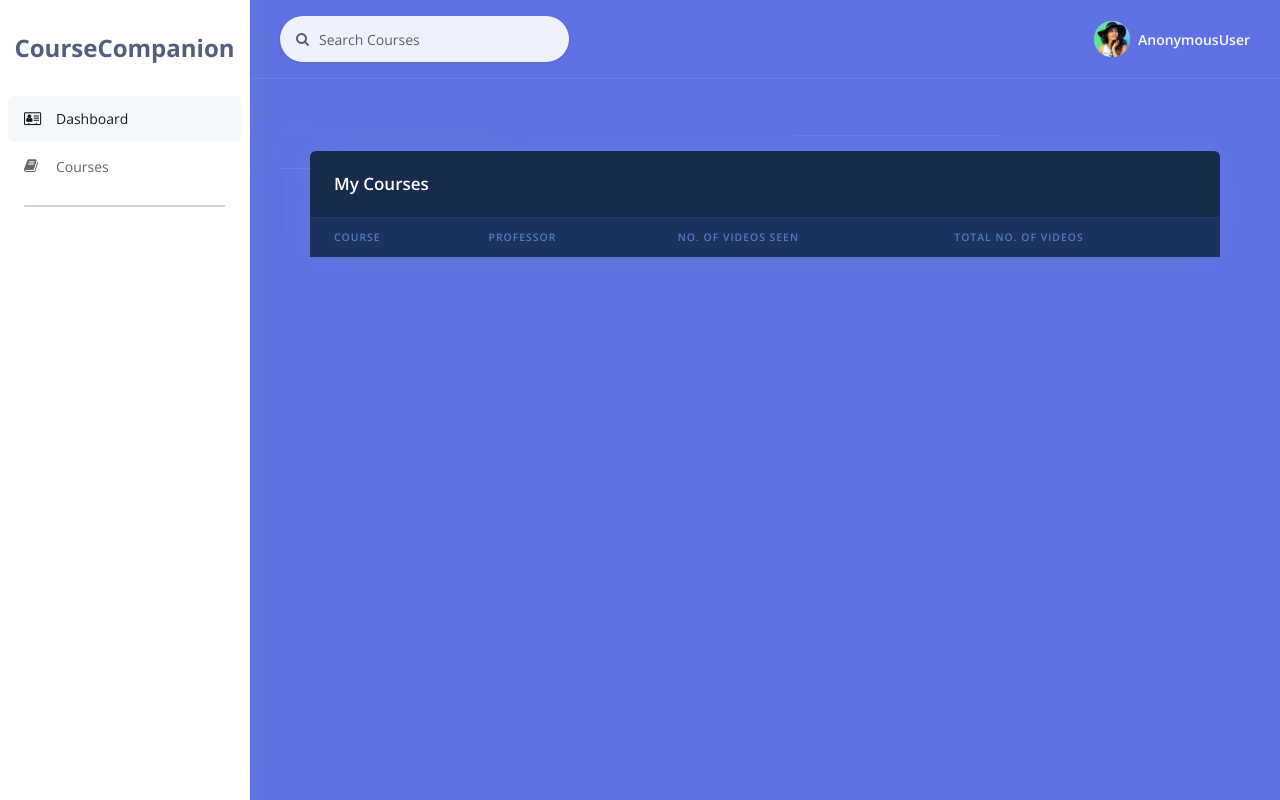
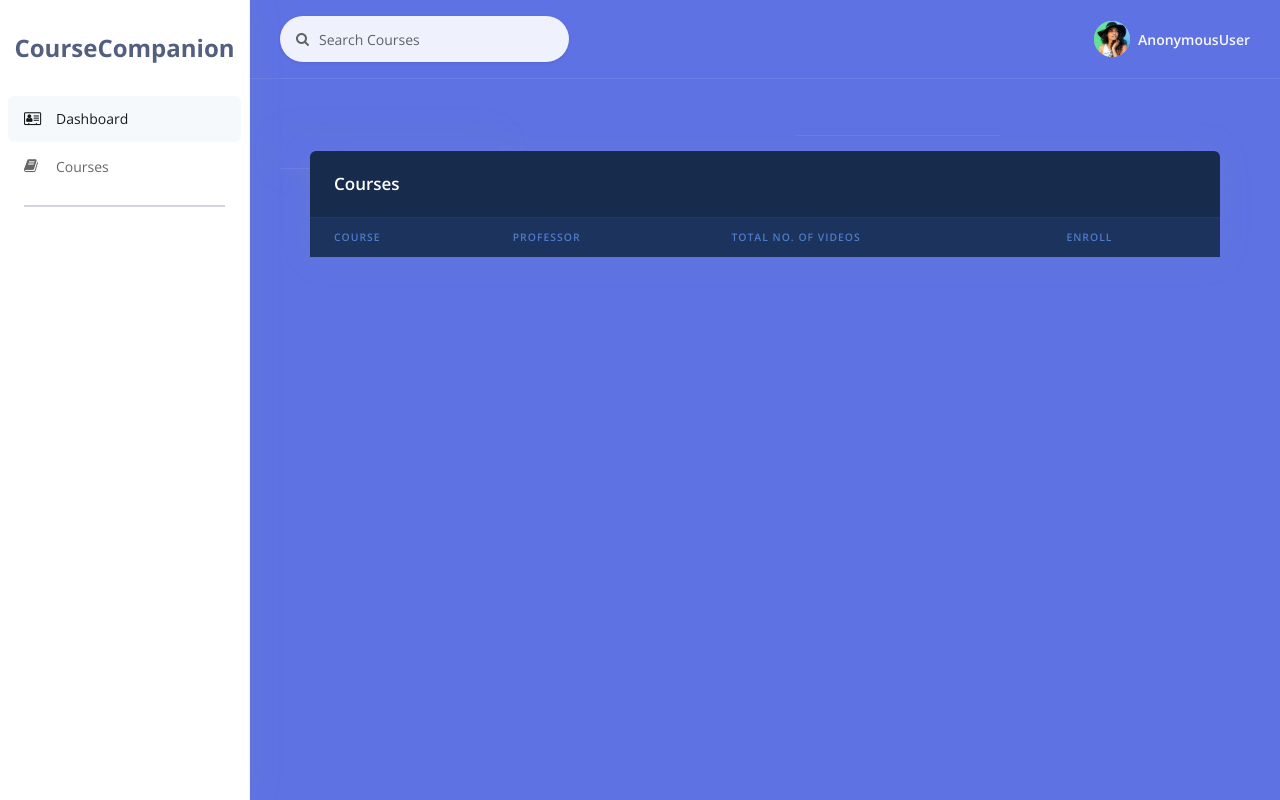
Before and after one commit to Neo945/CourseCompanion, a Django app: page /user/courses in a window 1280 px wide. Run offline with Django 3.2, Linux system fonts and the light colour scheme; lists and menus that the app fills with data are empty; some libraries are stand-ins or nearby versions.

Commit message:
Search field added in dashboard

```diff
--- a/accounts/views.py
+++ b/accounts/views.py
@@ -52,7 +52,10 @@ def enrolled_courses_list(request):
 @permission_classes([IsAuthenticated])
 def enroll_courses(request):
     serial = EnrollCreateSerializer(data=request.data or None)
+
     if serial.is_valid():
+        if Enroll.objects.filter(course=serial.validated_data['course']).exists():
+            return Response({"message":"Already exists"},status=201)
         serial.save(user=Profile.objects.filter(user=request.user).first())
         return Response(serial.data,status=200)
     return Response({},status=400)
--- a/templates/accounts/courses.html
+++ b/templates/accounts/courses.html
@@ -113,7 +113,7 @@
             var table = document.getElementsByTagName("table")[0];
             var i=table.rows.length - 1
             console.log(i)
-            while (i>2){
+            while (i>=1){
               table.deleteRow(i)
               i-=1
             }
--- a/templates/accounts/dashboard.html
+++ b/templates/accounts/dashboard.html
@@ -66,7 +66,7 @@
                 <span class="input-group-text"><i class="fa fa-search" aria-hidden="true"></i>
                 </span>
               </div>
-              <input class="form-control" placeholder="Search Courses" type="text" id="search">
+              <input class="form-control" placeholder="Search Courses" type="text" id="search" onkeypress="HandleKeypress(event)">
             </div>
           </div>
           <button type="button" class="close" data-action="search-close" data-target="#navbar-search-main"
@@ -171,7 +171,7 @@
           <div class="col">
             <div class="card bg-default shadow">
               <div class="card-header bg-transparent border-0">
-                <h3 class="text-white mb-0">My Courses</h3>
+                <h3 class="text-white mb-0">Courses</h3>
               </div>
               <div class="table-responsive">
                 <table class="table align-items-center table-dark table-flush">
@@ -181,8 +181,8 @@
 
                       <th scope="col" class="sort" data-sort="budget">Professor</th>
 
-                      <th scope="col" class="sort" data-sort="completion">No. Of Videos Seen</th>
                       <th scope="col" class="sort" data-sort="completion">Total No. Of Videos</th>
+                      <th scope="col" class="sort" data-sort="completion">Enroll</th>
                     </tr>
                   </thead>
                   <tbody class="list">
@@ -207,17 +207,16 @@
       <script src="{% static 'js/argon.js' %}"></script>
       <script>
 
-        const loadCourse = (str) => {
+      const loadCourse = (str) => {
           lookup("http://127.0.0.1:8000/api/course",'GET',null,(response,status)=>{
             var table = document.getElementsByTagName("table")[0];
             var i=table.rows.length - 1
-            console.log(i)
-            while (i>2){
+            while (i>=1){
               table.deleteRow(i)
               i-=1
             }
             for(i=0;i<response.length;i++){
-              // if ()
+              if (response[i].name.includes(str) || response[i].user.includes(str)){
               var newRow = table.insertRow(table.rows.length / 2 + 1);
 
               var cel1 = newRow.insertCell(0);
@@ -227,13 +226,18 @@
               cel1.innerHTML = response[i].name
               cel2.innerHTML = response[i].user
               cel3.innerHTML = response[i].videos
-              cel4.innerHTML = `<button>Enroll</button>`
+              cel4.innerHTML = `<button id="${response[i].id}" onclick='enroll(event)'>Enroll</button>`
             }
-            })
+            }
+        })
+      }
+        loadCourse("")
+        function HandleKeypress(event){
+          const input = event.target.value
+          loadCourse(input)
         }
-        loadCourse()
-        document.getElementById('search').addEventListener('click',(event)=>{
-          const input = event.target.value
-        })
+        function enroll(event) {
+          lookup("http://127.0.0.1:8000/user/create/enroll",'POST',{course:event.target.id},(response,status)=>{console.log(response)})
+        }
       </script>
 {% endblock content %}
--- a/templates/accounts/dashboardadmin.html
+++ b/templates/accounts/dashboardadmin.html
@@ -227,7 +227,7 @@
             var table = document.getElementsByTagName("table")[0];
             var i=table.rows.length - 1
             console.log(i)
-            while (i>2){
+            while (i>=1){
               table.deleteRow(i)
               i-=1
             }
```
Also changed, not shown: db.sqlite3.
